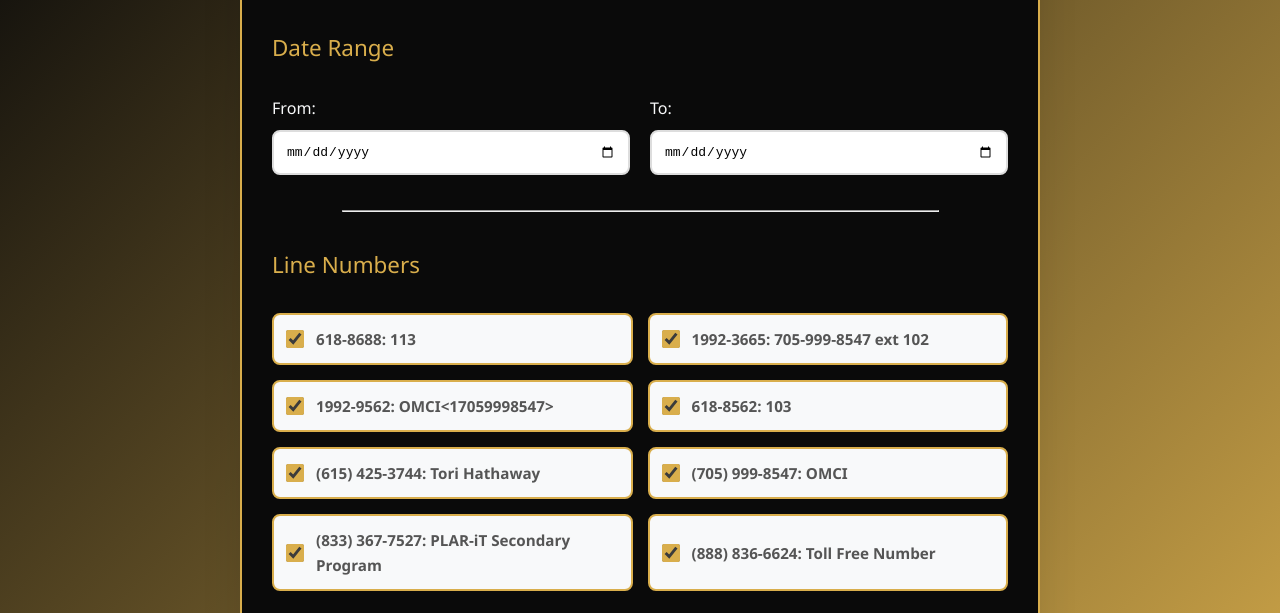
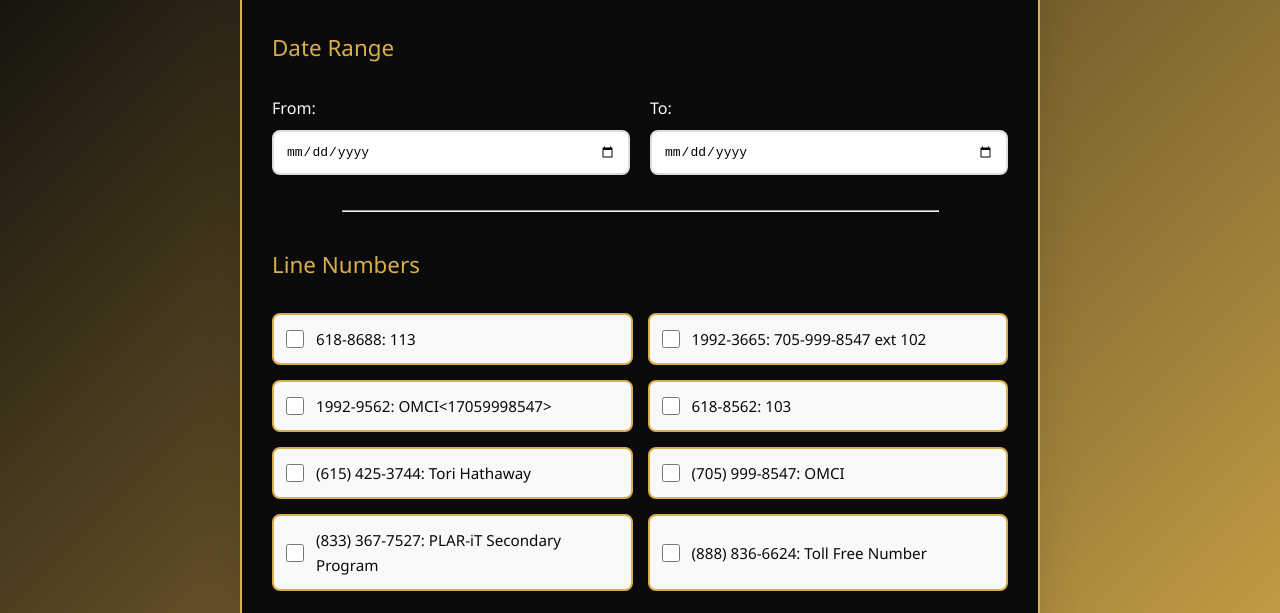
Before and after one commit to OMCI-Source-Code/callture-upload-form, a plain HTML site: page public/index.html in a window 1280 px wide. Shown: the part 144-757 px from the top of the page. Drawn offline with Linux system fonts and the light colour scheme.

Commit message:
unchecked all boxes

```diff
--- a/public/index.html
+++ b/public/index.html
@@ -68,7 +68,7 @@
                 id="cb1"
                 name="contacts"
                 value="618-8688: 113"
-                checked
+
               />
               <label for="cb1">618-8688: 113</label>
             </div>
@@ -78,7 +78,7 @@
                 id="cb2"
                 name="contacts"
                 value="1992-3665: 705-999-8547 ext 102"
-                checked
+
               />
               <label for="cb2">1992-3665: 705-999-8547 ext 102</label>
             </div>
@@ -88,7 +88,6 @@
                 id="cb3"
                 name="contacts"
                 value="1992-9562: OMCI<17059998547>"
-                checked
               />
               <label for="cb3">1992-9562: OMCI&lt;17059998547&gt;</label>
             </div>
@@ -98,7 +97,6 @@
                 id="cb4"
                 name="contacts"
                 value="618-8562: 103"
-                checked
               />
               <label for="cb4">618-8562: 103</label>
             </div>
@@ -108,7 +106,7 @@
                 id="cb5"
                 name="contacts"
                 value="(615) 425-3744: Tori Hathaway"
-                checked
+
               />
               <label for="cb5">(615) 425-3744: Tori Hathaway</label>
             </div>
@@ -118,7 +116,7 @@
                 id="cb6"
                 name="contacts"
                 value="(705) 999-8547: OMCI"
-                checked
+
               />
               <label for="cb6">(705) 999-8547: OMCI</label>
             </div>
@@ -128,7 +126,7 @@
                 id="cb7"
                 name="contacts"
                 value="(833) 367-7527: PLAR-iT Secondary Program"
-                checked
+
               />
               <label for="cb7">(833) 367-7527: PLAR-iT Secondary Program</label>
             </div>
@@ -138,7 +136,7 @@
                 id="cb8"
                 name="contacts"
                 value="(888) 836-6624: Toll Free Number"
-                checked
+
               />
               <label for="cb8">(888) 836-6624: Toll Free Number</label>
             </div>
```
